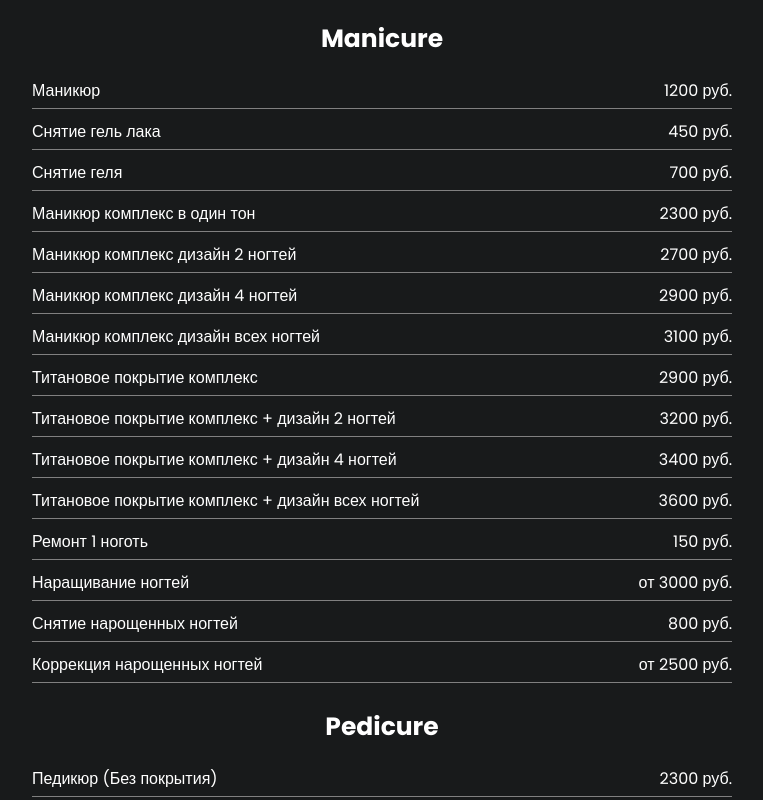
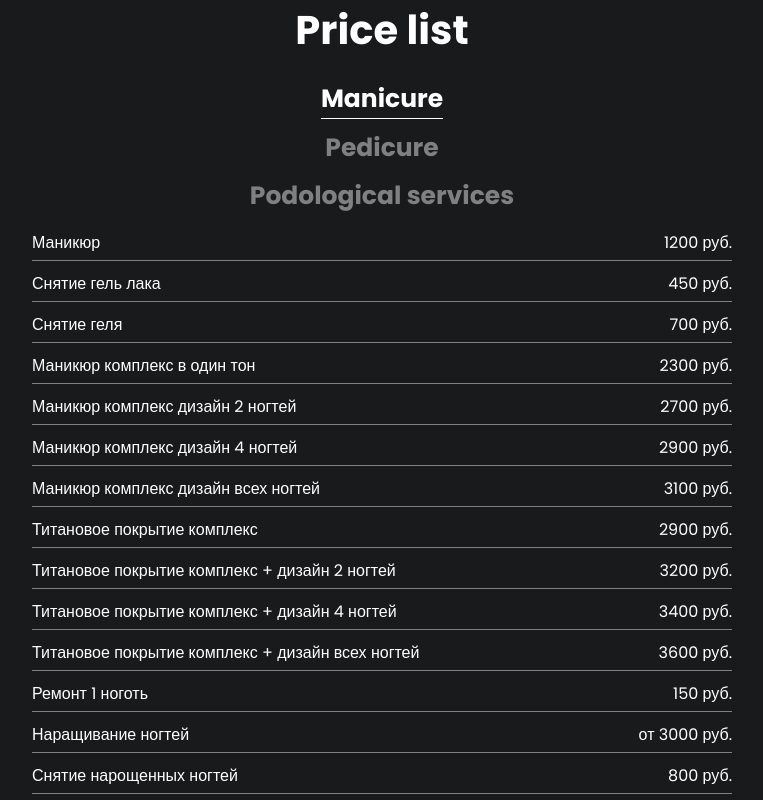
Before and after one commit to AMOGUS-corp/NailMaster, a React (Create React App) app in the folder ClientApp/: page / in a window 1280 px wide. Shown: the part 1760-2560 px from the top of the page, without its empty margins (258-1021 px from the left). Built offline with nearby package versions, Linux system fonts and the light colour scheme.

Commit message:
changed Price component

```diff
--- a/ClientApp/public/data1.json
+++ b/ClientApp/public/data1.json
@@ -196,12 +196,7 @@
  },
  {
   "service": "SMART педикюр",
-  "price": "2300",
-	"category": 3
- },
- {
-  "service": "SMART педикюр",
-  "price": "2500",
+  "price": "2300/2500",
 	"category": 3
  },
  {
--- a/ClientApp/src/components/Price/Price.tsx
+++ b/ClientApp/src/components/Price/Price.tsx
@@ -1,31 +1,64 @@
-import axios from 'axios'
-import React, { FC, useEffect, useState } from 'react'
-import { useAppDispatch, useAppSelector } from '../../hooks/hooks'
-import { fetchPriceList } from '../../store/reducers/ActionCreators'
-import './price.scss'
-import PriceItem from './PriceItem'
+import axios from "axios";
+import React, { FC, useEffect, useState } from "react";
+import { useAppDispatch, useAppSelector } from "../../hooks/hooks";
+import { fetchPriceList } from "../../store/reducers/ActionCreators";
+import "./price.scss";
+import PriceItems from "./PriceItems";
 
 const Price: FC = () => {
-	const [activeTitle, setActiveTitle] = useState(1)
-	const dispatch = useAppDispatch()
-	const {list, isLoading} = useAppSelector(state => state.priceList)
+  const [activeTitle, setActiveTitle] = useState(1);
 
-	useEffect(() => {
-		dispatch(fetchPriceList())
-	}, [])
+  const dispatch = useAppDispatch();
+  const { list, isLoading } = useAppSelector((state) => state.priceList);
 
-	return (
-		<section id='price' className='price'>
-			<div className="container">
-					<h3 className='price__title'>Manicure</h3>
-					<PriceItem list={list.filter(el => el.category == 1)}/>
-					<h3 className='price__title'>Pedicure</h3>
-					<PriceItem list={list.filter(el => el.category == 2)}/>
-					<h3 className='price__title'>podological services</h3>
-					<PriceItem list={list.filter(el => el.category == 3)}/>
-			</div>
-		</section>
-	)
-}
+  useEffect(() => {
+    dispatch(fetchPriceList());
+  }, []);
 
-export default Price
+  const onClick = (category: number) => {
+    setActiveTitle(category);
+  };
+
+  return (
+    <section id="price" className="price">
+      <div className="container">
+				<h2>Price list</h2>
+        <h3
+          onClick={() => onClick(1)}
+          className={
+            activeTitle == 1
+              ? "price__title price__title--active"
+              : "price__title"
+          }
+        >
+          Manicure
+        </h3>
+        <h3
+          onClick={() => onClick(2)}
+          className={
+            activeTitle == 2
+              ? "price__title price__title--active"
+              : "price__title"
+          }
+        >
+          Pedicure
+        </h3>
+        <h3
+          onClick={() => onClick(3)}
+          className={
+            activeTitle == 3
+              ? "price__title price__title--active"
+              : "price__title"
+          }
+        >
+          Podological services
+        </h3>
+        {(
+          <PriceItems list={list.filter((el) => el.category == activeTitle)} />
+        )}
+      </div>
+    </section>
+  );
+};
+
+export default Price;
--- a/ClientApp/src/components/Price/PriceItem.tsx
+++ b/ClientApp/src/components/Price/PriceItems.tsx
@@ -1,11 +1,11 @@
 import React, { FC } from 'react'
 import { IPriceList } from '../../models/IPrceList'
 
-interface PriceItemProps{
+interface PriceItemsProps{
 	list: IPriceList[];
 }
 
-const PriceItem: FC<PriceItemProps> = ({list}) => {
+const PriceItems: FC<PriceItemsProps> = ({list}) => {
 	return (
 		<ul className='price__list'>
 			{list.map((el,i) => (
@@ -18,4 +18,4 @@ const PriceItem: FC<PriceItemProps> = ({list}) => {
 	)
 }
 
-export default PriceItem
+export default PriceItems
--- a/ClientApp/src/components/Price/price.scss
+++ b/ClientApp/src/components/Price/price.scss
@@ -1,9 +1,23 @@
 .price{
 
+	h2{
+		font-size: 40px;
+		margin-bottom: 20px;
+	}
 	&__title{
-		margin-bottom: 15px;
-		margin-top: 20px;
+		margin-bottom: 10px;
 		font-size: 25px;
+		cursor: pointer;
+		color: gray;
+		transition: color .3s ease;
+
+		&:hover{
+			color: white;
+		}
+		&--active{
+			color: white;
+			border-bottom: 1px solid white;
+		}
 	}
 	&__list{
 
```
